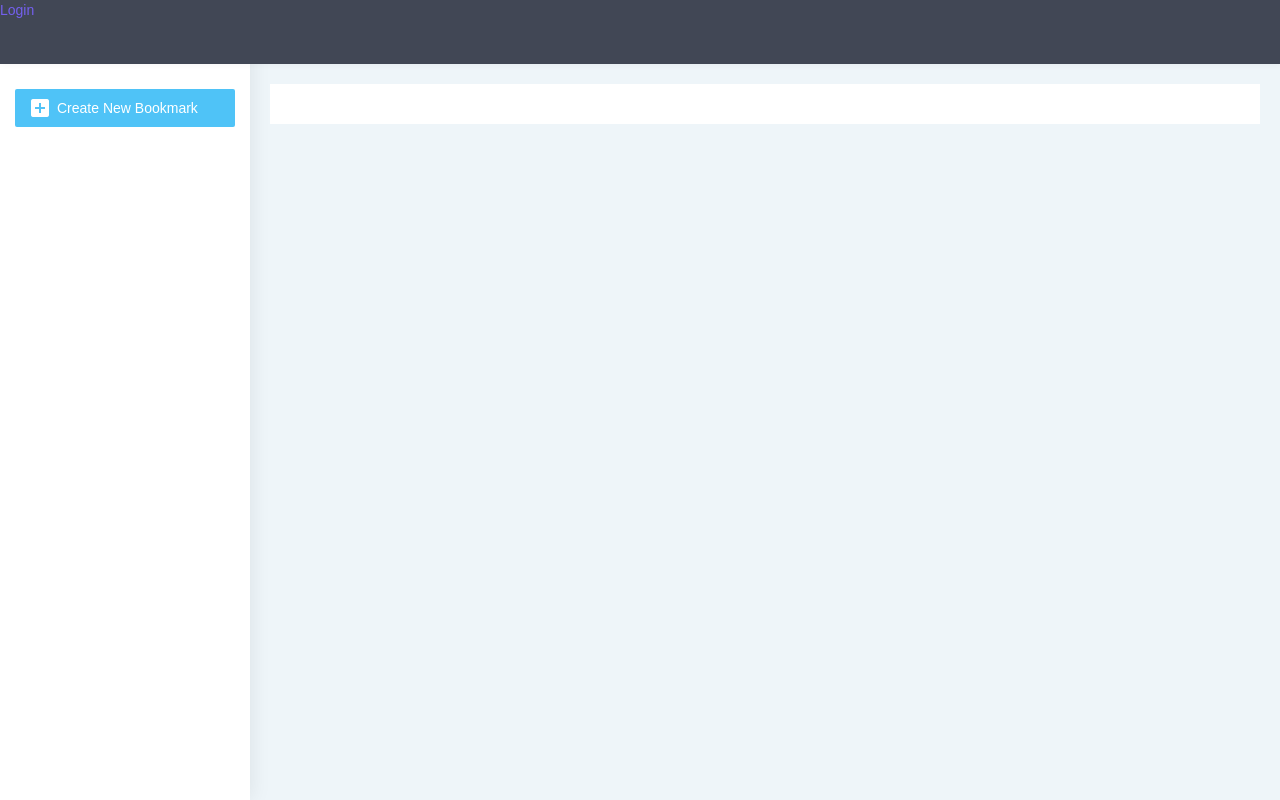
After one commit to lukasfessl/orion, a Symfony app: template templates/dashboard.html.twig in a window 1280 px wide. The commit adds this page. Run offline with Twig, Linux system fonts and the light colour scheme; the template is opened without the code that fills it, so the values that code supplies are empty; some libraries are stand-ins or nearby versions.

Commit message:
Add aside menu and place for content

```diff
--- a/public/css/style.css
+++ b/public/css/style.css
@@ -335,3 +335,126 @@ a {
     -webkit-box-shadow: 0 3px 12px rgba(0, 0, 0, 0.05);
     box-shadow: 0 3px 12px rgba(0, 0, 0, 0.05);
 }
+
+.sidebar-nav ul .sidebar-item .sidebar-link {
+    color: #fff;
+    padding: 14px 15px;
+    display: -webkit-box;
+    display: -ms-flexbox;
+    display: flex;
+    white-space: nowrap;
+    -webkit-box-align: center;
+    -ms-flex-align: center;
+    align-items: center;
+    line-height: 25px;
+    opacity: 0.6;
+}
+.waves-effect {
+    position: relative;
+    cursor: pointer;
+    display: inline-block;
+    overflow: hidden;
+    -webkit-user-select: none;
+    -moz-user-select: none;
+    -ms-user-select: none;
+    user-select: none;
+    -webkit-tap-highlight-color: transparent;
+    vertical-align: middle;
+    z-index: 1;
+    will-change: opacity, transform;
+    -webkit-transition: all 0.1s ease-out;
+    -moz-transition: all 0.1s ease-out;
+    -o-transition: all 0.1s ease-out;
+    -ms-transition: all 0.1s ease-out;
+    transition: all 0.1s ease-out;
+}
+
+.sidebar-nav ul .sidebar-item {
+    width: 250px;
+}
+.sidebar-nav ul li {
+    list-style: none;
+}
+
+.sidebar-nav ul .sidebar-item .sidebar-link {
+    color: #212529;
+}
+
+.sidebar-nav ul .sidebar-item.selected>.sidebar-link {
+    opacity: 1;
+}
+
+.sidebar-nav ul .sidebar-item .sidebar-link.active, .sidebar-nav ul .sidebar-item .sidebar-link:hover {
+    opacity: 1;
+}
+
+.page-wrapper>.container-fluid {
+    padding: 20px;
+    min-height: calc(100vh - 180px);
+}
+
+.container-fluid {
+    width: 100%;
+    padding-right: 10px;
+    padding-left: 10px;
+    margin-right: auto;
+    margin-left: auto;
+}
+
+.row {
+    display: -webkit-box;
+    display: -ms-flexbox;
+    display: flex;
+    -ms-flex-wrap: wrap;
+    flex-wrap: wrap;
+    margin-right: -10px;
+    margin-left: -10px;
+}
+
+.col-lg-4 {
+    -webkit-box-flex: 0;
+    -ms-flex: 0 0 33.33333%;
+    flex: 0 0 33.33333%;
+    max-width: 33.33333%;
+}
+
+.col-lg-12 {
+    -webkit-box-flex: 0;
+    -ms-flex: 0 0 100%;
+    flex: 0 0 100%;
+    max-width: 100%;
+}
+
+.page-wrapper {
+    background: #eef5f9;
+    position: relative;
+    margin-left: 250px;
+}
+
+.card {
+    margin-bottom: 20px;
+}
+
+.card {
+    position: relative;
+    display: -webkit-box;
+    display: -ms-flexbox;
+    display: flex;
+    -webkit-box-orient: vertical;
+    -webkit-box-direction: normal;
+    -ms-flex-direction: column;
+    flex-direction: column;
+    min-width: 0;
+    word-wrap: break-word;
+    background-color: #fff;
+    background-clip: border-box;
+    border: 0px solid transparent;
+    border-radius: 0px;
+}
+
+.card-body {
+    -webkit-box-flex: 1;
+    -ms-flex: 1 1 auto;
+    flex: 1 1 auto;
+    padding: 1.25rem;
+}
--- /dev/null
+++ b/templates/dashboard.html.twig
@@ -0,0 +1,65 @@
+{% extends 'base.html.twig' %}
+
+{% block title %}Orion{% endblock %}
+
+{% block content %}
+	<div class="topbar">
+		{% if app.user %}
+			<div class="right-bar">
+    {#     		<span class="header-icon for-view">#}
+    {#     			<a href="{{ path('app_front_homepage_edit') }}" id="edit-content"><i class="fas fa-pencil-alt fa-lg"></i></a>#}
+    {#     		</span>#}
+        		<a href="#" class="dropdown-toggle text-white">{{ app.user.email }}</a>
+        		<div class="user-menu dropdown-menu">
+        			<a href="{{ path('logout') }}">Logout</a>
+        		</div>
+    		</div>
+    	{% else %}
+    		<a href="{{ path('app_login') }}">Login</a>
+    	{% endif %}
+	</div>
+
+	<div class="left-sidebar">
+        <div class="scroll-sidebar">
+            <div class="sidebar-nav">
+                <ul id="sidebarnav" class="in">
+                	<li class="p-15 m-t-10">
+                		<a href="javascript:void(0)" class="btn btn-block create-btn text-white no-block d-flex align-items-center active">
+                			<i class="material-icons">add_box</i> <span class="hide-menu m-l-5">Create New Bookmark</span>
+                		</a>
+            		</li>
+        			{% for tilePack in tilePacks %}
+        				<li class="sidebar-item {% if app.request.attributes.get('id') == tilePack.id %} selected{% endif %}">
+        					<a href="{{ path('app_dashboard_detail', {id: tilePack.id}) }}" class="sidebar-link waves-effect waves-dark sidebar-link">
+        					    <i class="material-icons">image_search</i><span class="m-l-5">{{ tilePack.name }}</span>
+        					</a>
+    					</li>
+        			{% endfor %}
+                </ul>
+            </div>
+        </div>
+    </div>
+
+	<div class="page-wrapper">
+    	<div class="container-fluid">
+    		<div class="row">
+    			<div class="col-lg-12 col-xlg-3 col-md-5">
+                    <div class="card">
+                        <div class="card-body">
+                            {% if tiles is defined %}
+                                <ul>
+           							{% for tile in tiles %}
+                        				<li class="sidebar-item">
+                        					<a href="{{ tile.link }}" target="_blank" class="">{{ tile.name }}</a>
+                    					</li>
+                        			{% endfor %}
+                    			</ul>
+                			{% endif %}
+                        </div>
+                    </div>
+                </div>
+    		</div>
+    	</div>
+	</div>
+
+{% endblock %}
```
Also changed, not shown: src/Controller/DashboardController.php (+19 -2 lines), templates/homepage.html.twig (deleted, +0 -37 lines).
